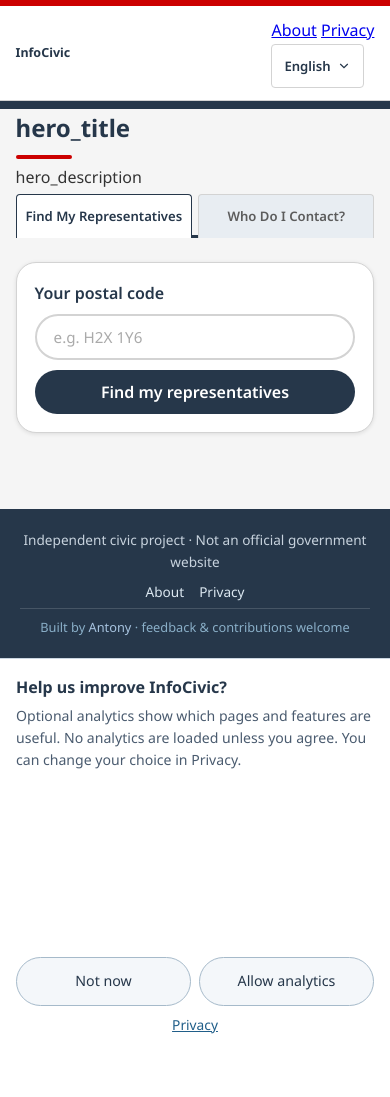
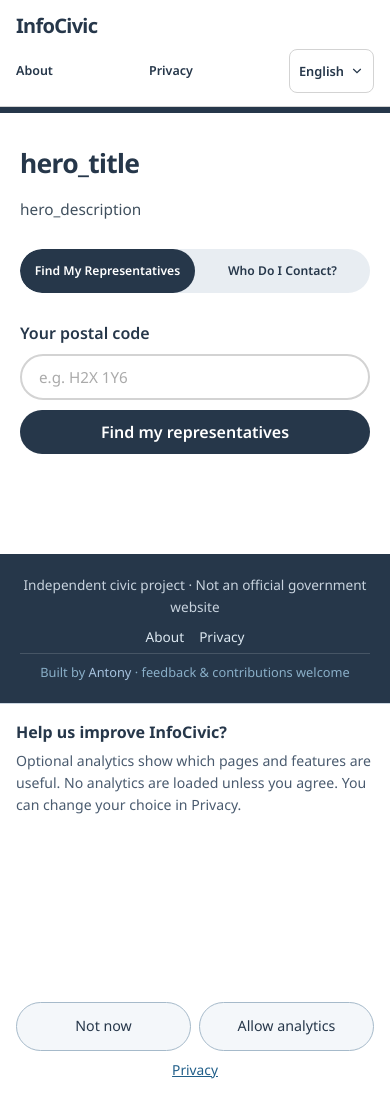
Before and after one commit to antonydis/canadian-representatives-finder, a Flask app: page / in a window 390 px wide. Before the commit the page ends 1034 px from the top, so only its background shows below. Run offline with Flask 3, Linux system fonts and the light colour scheme.

Commit message:
Apply responsive minimal header and pill navigation in production branch

```diff
--- a/web/static/css/style.css
+++ b/web/static/css/style.css
@@ -1262,3 +1262,43 @@ main,.container,.header-inner,.tabs,.search-card,.rep-card,.rep-card-footer,
  .scar-replacement-notice .civic-compose-actions>button{flex-basis:100%}
  .recipient-review-edit-warning{font-size:.83rem}
 }
+
+/* InfoCivic: streamlined, government-inspired homepage */
+body{background:#fff}
+.top-stripe{display:none}
+.nav-bar{height:6px}
+.header-inner{max-width:1120px;min-height:80px}
+.site-name .primary{font-size:1.55rem;letter-spacing:-.035em;line-height:1.3}
+.header-nav{display:flex;gap:24px;align-items:center}
+.header-nav>a{color:var(--navy);font-weight:600;font-size:.9rem;text-decoration:none}
+.header-nav>a:hover{text-decoration:underline;text-underline-offset:5px;text-decoration-color:var(--red)}
+.header-nav>a:focus-visible{outline:3px solid var(--navy);outline-offset:3px}
+.lang-dropdown-btn{border-radius:8px;padding:9px 12px;font-size:.9rem}
+main{padding:0 20px 72px}
+.container{max-width:1060px}
+.home-hero{padding:60px 0 38px;max-width:860px}
+.home-hero h1{font-size:clamp(1.65rem,3.2vw,2.6rem);line-height:1.22;letter-spacing:-.025em;padding:0;margin:0 0 18px}
+.home-hero h1::after{content:none}
+.hero-description{font-size:1.07rem;line-height:1.65;color:#40505e;max-width:760px}
+.tabs{display:flex;gap:0;border:0;border-radius:999px;background:#e8edf2;padding:0;margin:0 0 28px;overflow:hidden}
+.tab-btn{position:static;top:auto;flex:1;margin:0;border:0;border-radius:999px;background:transparent;color:var(--navy);padding:16px 15px;line-height:1.4;font-size:1rem}
+.tab-btn.active{border:0;background:var(--navy);color:#fff}
+.tab-btn:hover:not(.active){background:#d7e1ea;color:var(--navy)}
+.tab-btn.active:hover{background:#344d67;color:#fff}
+.tab-btn:focus-visible{outline:3px solid var(--red);outline-offset:-4px;z-index:2}
+.search-card{border:0;box-shadow:none;padding:10px 0 0}
+.search-card .postal-input{flex:1;min-width:0;max-width:none}
+#panel-triage{padding-top:10px}
+@media(max-width:640px){
+ .header-inner{min-height:70px;padding:13px 16px;gap:10px;flex-wrap:wrap}
+ .site-name .primary{font-size:1.25rem}
+ .header-nav{gap:12px}
+ .header-nav>a{font-size:.78rem}
+ .lang-dropdown-btn{padding:7px 9px;font-size:.8rem}
+ .home-hero{padding:34px 0 26px}
+ .hero-description{font-size:.96rem}
+ .tabs{gap:0;margin-bottom:20px}
+ .tab-btn{font-size:.82rem;min-width:0;padding:13px 8px}
+ .search-card{padding:8px 0 0}
+}
+@media(max-width:410px){.header-nav{width:100%;justify-content:space-between}.tab-btn{font-size:.76rem}}
```
